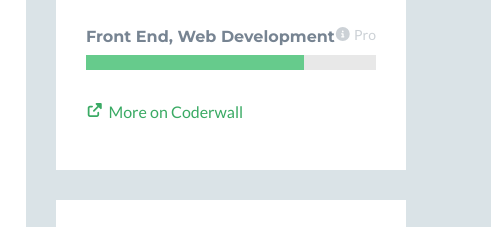
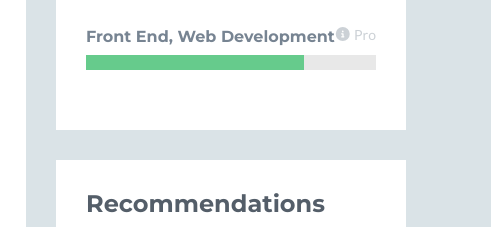
Before and after one commit to tariksalay/tariksalay.github.io, a plain HTML site: page index.html in a window 1280 px wide. Shown: the part 1284-1511 px from the top of the page, 789-1280 px from the left. Drawn offline with nearby package versions, Linux system fonts and the light colour scheme; no server answers; a script that the page names is missing; some icons are missing.

Commit message:
Update index.html

```diff
--- a/index.html
+++ b/index.html
@@ -263,7 +263,6 @@
                                     </div><!--//level-bar-->
                                 </div><!--//item-->
 
-                                <p><a class="more-link" href="#"><i class="fas fa-external-link-alt"></i>More on Coderwall</a></p>
                             </div>
                         </div><!--//content-->
                     </div><!--//section-inner-->
```
